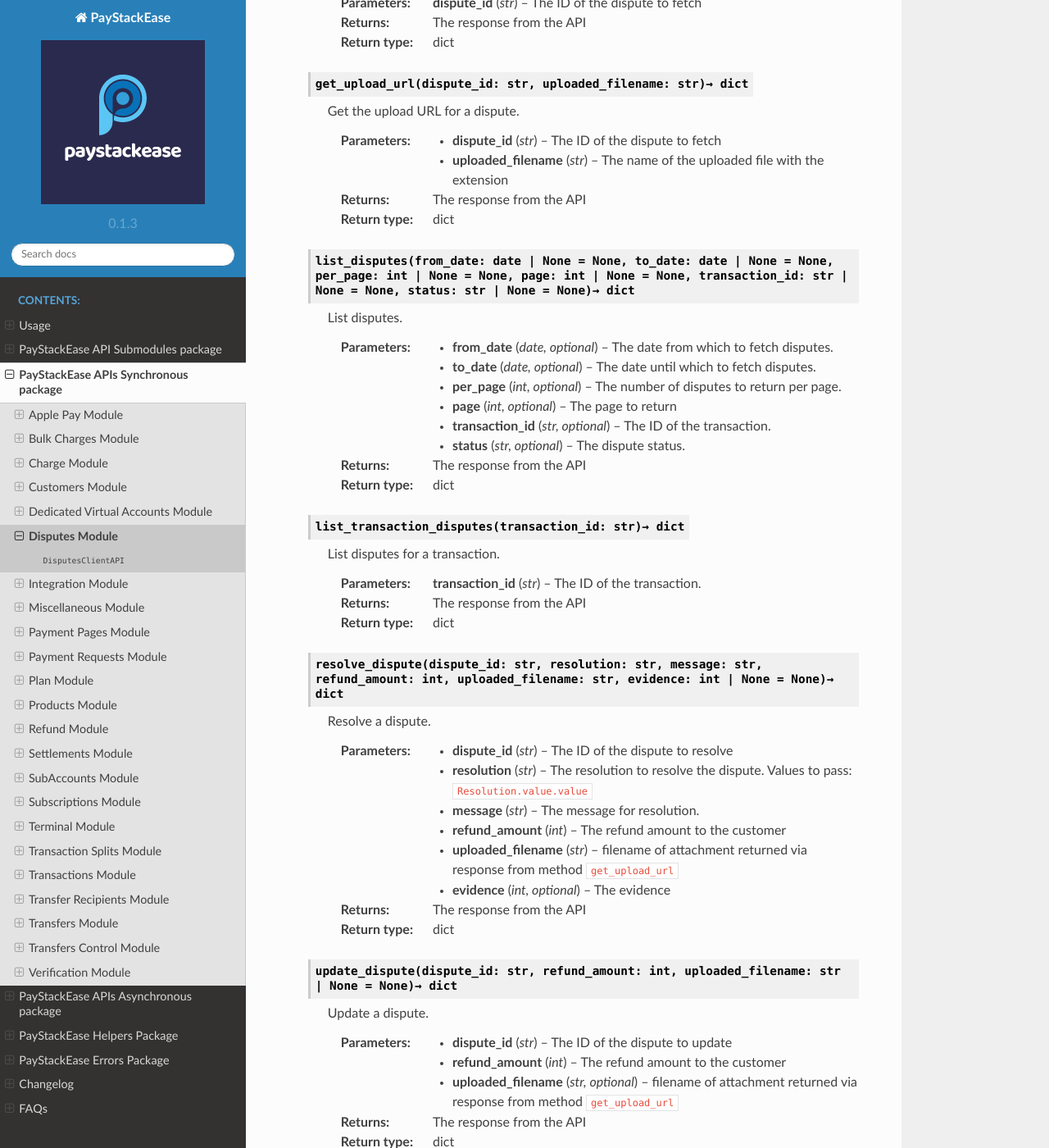
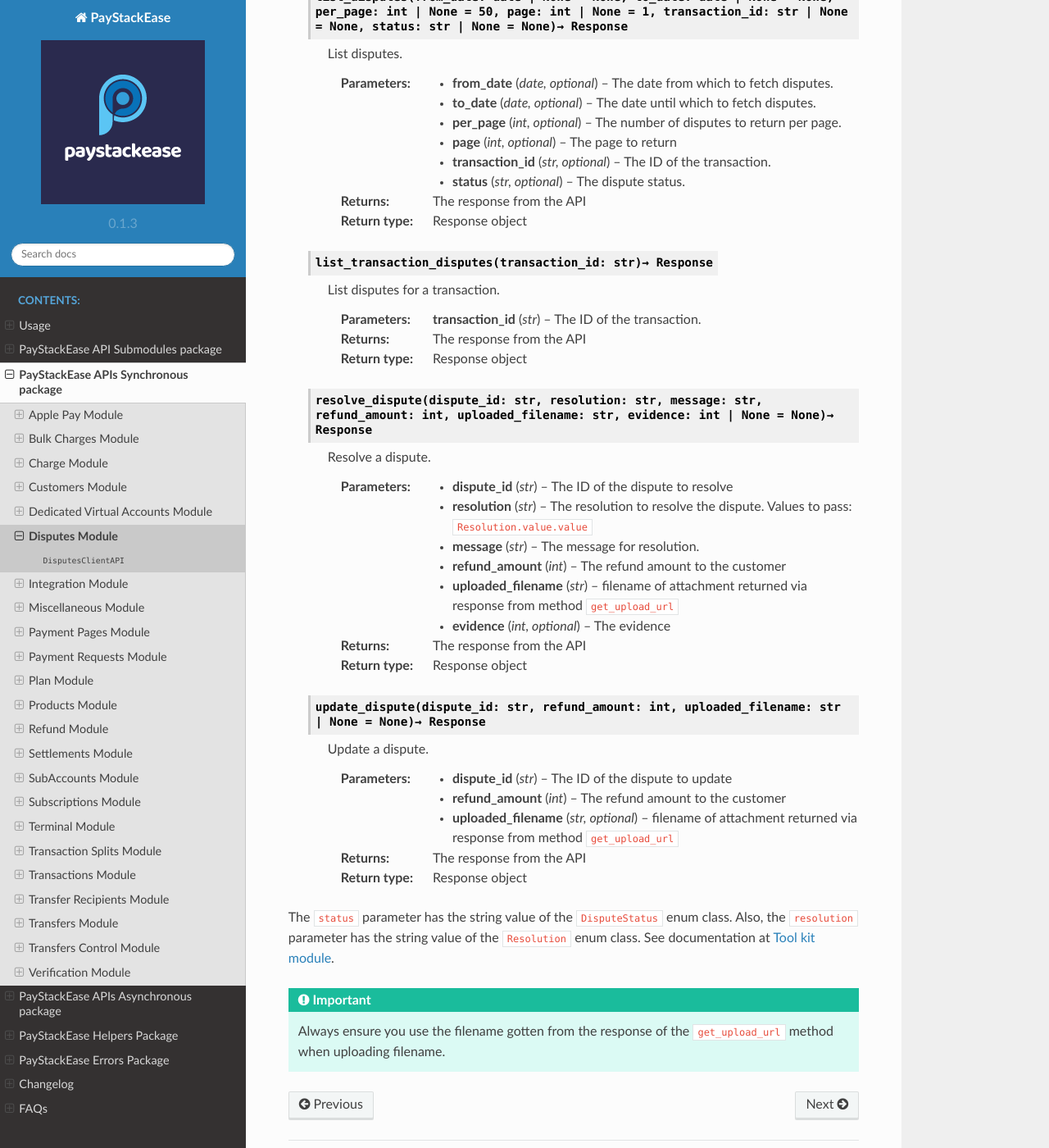
Before and after one commit to cla-bit/PayStackEase, a Sphinx documentation site: the page built from docs/source/disputes.rst, in a window 1280 px wide and 1400 px high, scrolled down 1491 px. Shown: the whole window at 82% size. Built offline with Sphinx 7.4.7 and the Read the Docs theme 2.0.0, drawn with Linux system fonts in a browser that asks for light colours; some of the changed text lies outside the part shown.

Commit message:
updated documentation for disputes: async and sync

```diff
--- a/docs/source/disputes.rst
+++ b/docs/source/disputes.rst
@@ -9,8 +9,7 @@
 
 You can use the tool kit in the helpers module as reference: :doc:`paystackease.helpers`
 
---------------------------------------------------------------------------------
-
+-------
 
 .. py:class:: DisputesClientAPI(secret_key: str = None)
 
@@ -18,13 +17,9 @@
 
     Paystack Customer API Reference: `Disputes`_
 
-    .. py:method:: add_evidence(dispute_id: str, customer_email: str, customer_name: str, customer_phone: str, service_details: str, delivery_address: str | None = None, delivery_date: date | None = None)→ dict
+    .. py:method:: add_evidence(dispute_id: str, customer_email: str, customer_name: str, customer_phone: str, service_details: str, delivery_address: str | None = None, delivery_date: date | None = None)→ Response
 
         Add evidence to a dispute.
-
-        .. hint::
-
-            The delivery date format: YYYY-MM-DD
 
         :param dispute_id: The ID of the dispute to fetch
         :type dispute_id: str
@@ -42,19 +37,11 @@
         :type delivery_date: date, optional
 
         :return: The response from the API.
-        :rtype: dict
+        :rtype: Response object
 
-    .. py:method:: export_disputes(per_page: int | None = None, page: int | None = None, from_date: date | None = None, to_date: date | None = None, transaction_id: str | None = None, status: str | None = None)→ dict
+    .. py:method:: export_disputes(per_page: int | None = 50, page: int | None = 1, from_date: date | None = None, to_date: date | None = None, transaction_id: str | None = None, status: str | None = None)→ Response
 
         Export disputes.
-
-        .. hint::
-
-            Acceptable status values:
-                * awaiting-merchant-feedback
-                * awaiting-bank-feedback
-                * pending
-                * resolved
 
         :param per_page: The number of disputes to return per page.
         :type per_page: int, optional
@@ -70,9 +57,9 @@
         :type status: str, optional
 
         :return: The response from the API.
-        :rtype: dict
+        :rtype: Response object
 
-    .. py:method:: fetch_dispute(dispute_id: str)→ dict
+    .. py:method:: fetch_dispute(dispute_id: str)→ Response
 
         Fetch a dispute.
 
@@ -80,9 +67,9 @@
         :type dispute_id: str
 
         :return: The response from the API
-        :rtype: dict
+        :rtype: Response object
 
-    .. py:method:: get_upload_url(dispute_id: str, uploaded_filename: str)→ dict
+    .. py:method:: get_upload_url(dispute_id: str, uploaded_filename: str)→ Response
 
         Get the upload URL for a dispute.
 
@@ -92,9 +79,9 @@
         :type uploaded_filename: str
 
         :return: The response from the API
-        :rtype: dict
+        :rtype: Response object
 
-    .. py:method:: list_disputes(from_date: date | None = None, to_date: date | None = None, per_page: int | None = None, page: int | None = None, transaction_id: str | None = None, status: str | None = None)→ dict
+    .. py:method:: list_disputes(from_date: date | None = None, to_date: date | None = None, per_page: int | None = 50, page: int | None = 1, transaction_id: str | None = None, status: str | None = None)→ Response
 
         List disputes.
 
@@ -112,9 +99,9 @@
         :type status: str, optional
 
         :return: The response from the API
-        :rtype: dict
+        :rtype: Response object
 
-    .. py:method:: list_transaction_disputes(transaction_id: str)→ dict
+    .. py:method:: list_transaction_disputes(transaction_id: str)→ Response
 
         List disputes for a transaction.
 
@@ -122,9 +109,9 @@
         :type transaction_id: str
 
         :return: The response from the API
-        :rtype: dict
+        :rtype: Response object
 
-    .. py:method:: resolve_dispute(dispute_id: str, resolution: str, message: str, refund_amount: int, uploaded_filename: str, evidence: int | None = None)→ dict
+    .. py:method:: resolve_dispute(dispute_id: str, resolution: str, message: str, refund_amount: int, uploaded_filename: str, evidence: int | None = None)→ Response
 
         Resolve a dispute.
 
@@ -142,9 +129,9 @@
         :type evidence: int, optional
 
         :return: The response from the API
-        :rtype: dict
+        :rtype: Response object
 
-    .. py:method:: update_dispute(dispute_id: str, refund_amount: int, uploaded_filename: str | None = None)→ dict
+    .. py:method:: update_dispute(dispute_id: str, refund_amount: int, uploaded_filename: str | None = None)→ Response
 
         Update a dispute.
 
@@ -156,7 +143,15 @@
         :type uploaded_filename: str, optional
 
         :return: The response from the API
-        :rtype: dict
+        :rtype: Response object
 
 
 .. _Disputes:  https://paystack.com/docs/api/dispute/
+
+The ``status`` parameter has the string value of the ``DisputeStatus`` enum class.
+Also, the ``resolution`` parameter has the string value of the ``Resolution`` enum class.
+See documentation at :doc:`toolkit`.
+
+.. important::
+
+    Always ensure you use the filename gotten from the response of the ``get_upload_url`` method when uploading filename.
```
Also changed, not shown: docs/source/adisputes.rst (+25 -30 lines).
